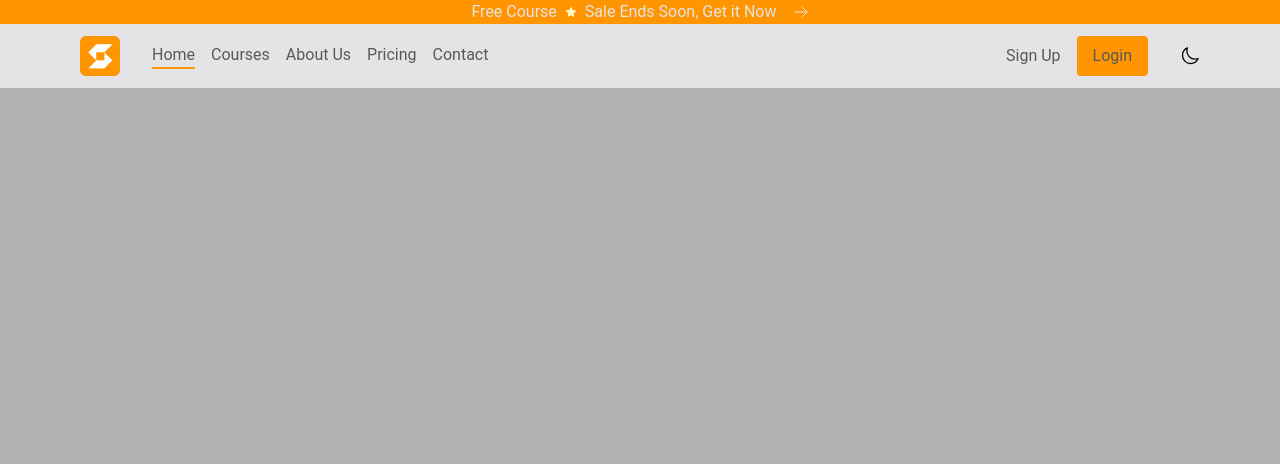
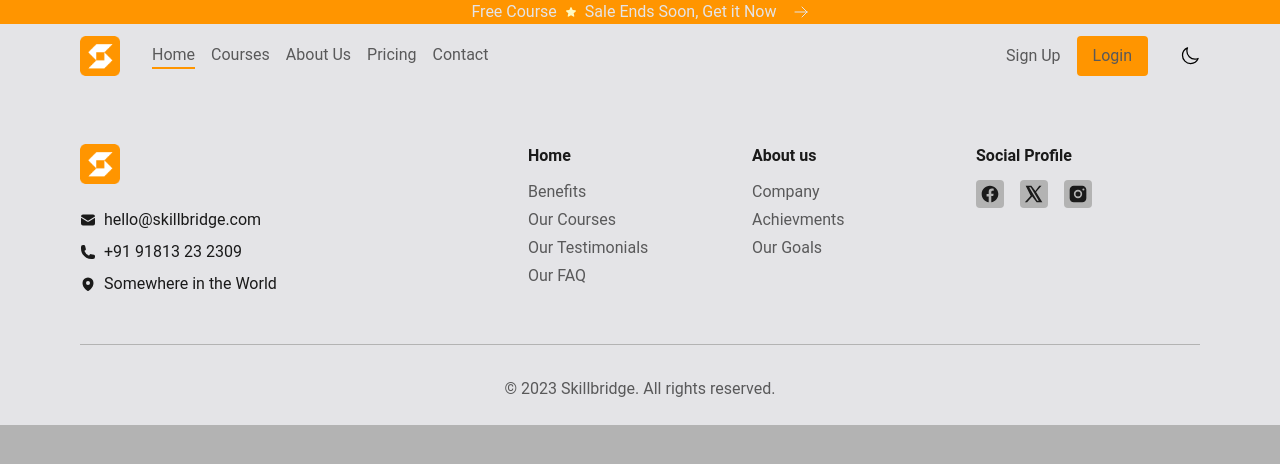
Before and after one commit to newest-j/online-course-registration, a Vue app in the folder client/: page / in a window 1280 px wide. Shown: the top 464 px of the page. Built offline with nearby package versions, Linux system fonts and the light colour scheme; the HTML template or start-up script is replaced by a standard one.

Commit message:
footer completed

```diff
--- a/client/src/App.vue
+++ b/client/src/App.vue
@@ -1,5 +1,6 @@
 <script setup lang="ts">
 import Navbar from '@/components/Navbar.vue'
+import Footer from '@/components/Footer.vue'
 </script>
 
 <template>
@@ -8,6 +9,7 @@ import Navbar from '@/components/Navbar.vue'
     <main>
       <router-view />
     </main>
+    <Footer />
   </div>
 </template>
 
--- /dev/null
+++ b/client/src/components/Footer.vue
@@ -0,0 +1,97 @@
+<template>
+  <footer class="bg-primary">
+    <div class="max-w-7xl m-auto lg:px-20 sm:px-6 pt-14 pb-6">
+      <div class="grid grid-cols-1 md:grid-cols-5">
+        <!-- logo and contact -->
+        <div class="col-span-1 md:col-span-2">
+          <img class="max-w-10 h-auto mb-6" src="@/assets/images/Logo.png" alt="logo image" />
+          <ul class="text-text1 space-y-2">
+            <li class="flex items-center gap-2">
+              <EnvelopeIcon class="size-4" />
+              hello@skillbridge.com
+            </li>
+            <li class="flex items-center gap-2">
+              <PhoneIcon class="size-4" />
+              +91 91813 23 2309
+            </li>
+            <li class="flex items-center gap-2">
+              <MapPinIcon class="size-4" />
+              Somewhere in the World
+            </li>
+          </ul>
+        </div>
+
+        <!-- home -->
+        <div>
+          <h4 class="font-semibold mb-3 text-text1">Home</h4>
+          <ul class="space-y-1 text-text2">
+            <li v-for="link in footerhome" :key="link.path">
+              <router-link
+                class="hover:text-accent"
+                :to="{ path: link.path, hash: `#${link.sectionid}` }"
+              >
+                {{ link.name }}
+              </router-link>
+            </li>
+          </ul>
+        </div>
+
+        <!-- about -->
+        <div>
+          <h4 class="font-semibold mb-3 text-text1">About us</h4>
+          <ul class="space-y-1 text-text2">
+            <li v-for="link in footerabout" v :key="link.path">
+              <router-link
+                class="hover:text-accent"
+                :to="{ path: link.path, hash: `#${link.sectionid}` }"
+                >{{ link.name }}</router-link
+              >
+            </li>
+          </ul>
+        </div>
+
+        <!-- social profile -->
+        <div>
+          <h4 class="font-semibold mb-3 text-text1">Social Profile</h4>
+          <div class="flex gap-4">
+            <a href="# " class="hover:text-blue-500 bg-background rounded-sm p-1 text-text1"
+              ><FacebookIcon
+            /></a>
+            <a href="#" class="hover:text-black bg-background rounded-sm p-1 text-text1">
+              <TwitterIcon
+            /></a>
+            <a href="#" class="hover:text-pink-500 bg-background rounded-sm p-1 text-text1"
+              ><InstagramIcon
+            /></a>
+          </div>
+        </div>
+      </div>
+
+      <div class="mt-12 pt-8 border-t border-background flex justify-center text-text2">
+        <p>© 2023 Skillbridge. All rights reserved.</p>
+      </div>
+    </div>
+  </footer>
+</template>
+
+<script setup lang="ts">
+import { EnvelopeIcon, MapPinIcon, PhoneIcon } from '@heroicons/vue/24/solid'
+import type FooterLink from '@/typescript/footerlink'
+import FacebookIcon from './icons/FacebookIcon.vue'
+import TwitterIcon from './icons/TwitterIcon.vue'
+import InstagramIcon from './icons/InstagramIcon.vue'
+
+const footerhome: FooterLink[] = [
+  { name: 'Benefits', path: '/', sectionid: 'benefits' },
+  { name: 'Our Courses', path: '/', sectionid: 'courses' },
+  { name: 'Our Testimonials', path: '/', sectionid: 'testimonials' },
+  { name: 'Our FAQ', path: '/', sectionid: 'benefits' },
+]
+const footerabout: FooterLink[] = [
+  { name: 'Company', path: '/about-us', sectionid: 'company' },
+  { name: 'Achievments', path: '/about-us', sectionid: 'achivements' },
+  { name: 'Our Goals', path: '/about-us', sectionid: 'goals' },
+]
+</script>
+
+<style scoped></style>
--- /dev/null
+++ b/client/src/components/icons/FacebookIcon.vue
@@ -0,0 +1,13 @@
+<template>
+  <div>
+    <svg xmlns="http://www.w3.org/2000/svg" fill="currentColor" viewBox="0 0 24 24" class="size-5">
+      <path
+        d="M22 12.07C22 6.48 17.52 2 11.93 2S2 6.48 2 12.07c0 5.02 3.66 9.17 8.44 9.93v-7.02H7.9v-2.91h2.54V9.41c0-2.5 1.49-3.88 3.77-3.88 1.09 0 2.23.2 2.23.2v2.45h-1.26c-1.24 0-1.63.77-1.63 1.56v1.88h2.78l-.44 2.91h-2.34V22c4.78-.76 8.44-4.91 8.44-9.93z"
+      />
+    </svg>
+  </div>
+</template>
+
+<script setup lang="ts"></script>
+
+<style scoped></style>
--- /dev/null
+++ b/client/src/components/icons/InstagramIcon.vue
@@ -0,0 +1,13 @@
+<template>
+  <div>
+    <svg xmlns="http://www.w3.org/2000/svg" fill="currentColor" viewBox="0 0 24 24" class="size-5">
+      <path
+        d="M7 2C4.24 2 2 4.24 2 7v10c0 2.76 2.24 5 5 5h10c2.76 0 5-2.24 5-5V7c0-2.76-2.24-5-5-5H7zm5 5a5 5 0 110 10 5 5 0 010-10zm6.5-1.75a1.25 1.25 0 110 2.5 1.25 1.25 0 010-2.5zM12 9a3 3 0 100 6 3 3 0 000-6z"
+      />
+    </svg>
+  </div>
+</template>
+
+<script setup lang="ts"></script>
+
+<style scoped></style>
--- /dev/null
+++ b/client/src/components/icons/TwitterIcon.vue
@@ -0,0 +1,13 @@
+<template>
+  <div>
+    <svg xmlns="http://www.w3.org/2000/svg" fill="currentColor" viewBox="0 0 24 24" class="size-5">
+      <path
+        d="M18.244 2H21l-6.54 7.47L22 22h-6.828l-5.34-6.993L3.7 22H1l7.004-8.004L2 2h6.828l4.83 6.32L18.244 2zm-2.39 18h1.89L8.14 4h-2.03l9.744 16z"
+      />
+    </svg>
+  </div>
+</template>
+
+<script setup lang="ts"></script>
+
+<style scoped></style>
--- a/client/src/router/index.ts
+++ b/client/src/router/index.ts
@@ -1,8 +1,17 @@
-import { createRouter, createWebHistory } from 'vue-router'
+import { createRouter, createWebHistory, type RouteRecordRaw } from 'vue-router'
 
+const routes: RouteRecordRaw[] = []
 const router = createRouter({
   history: createWebHistory(import.meta.env.BASE_URL),
-  routes: [],
+  routes,
+  scrollBehavior(to) {
+    if (to.hash) {
+      return {
+        el: to.hash,
+        behavior: 'smooth',
+      }
+    }
+  },
 })
 
 export default router
--- /dev/null
+++ b/client/src/typescript/footerlink.ts
@@ -0,0 +1,5 @@
+export default interface FooterLink {
+  name: string
+  path: string
+  sectionid: string
+}
```
